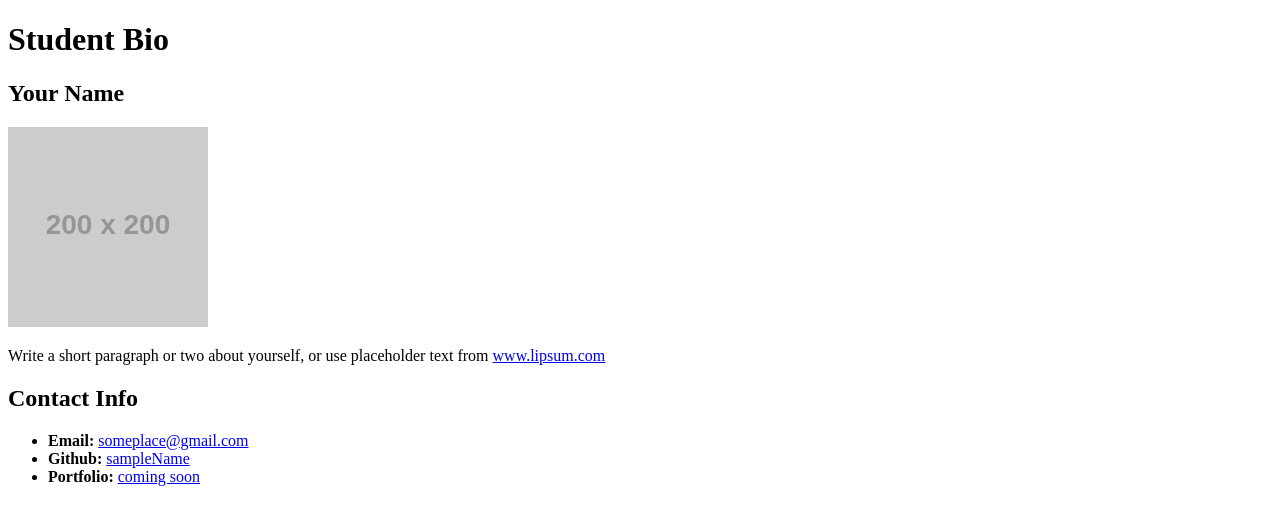
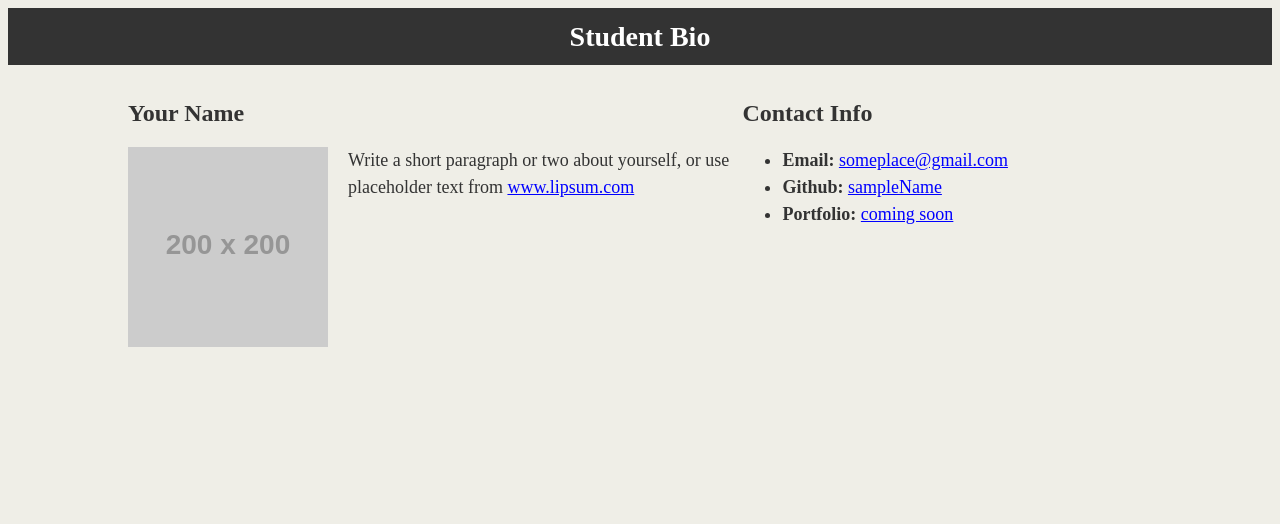
Before and after one commit to IPv5/bootCampRepo, a plain HTML site: page studentBio.html in a window 1280 px wide. Drawn offline with Linux system fonts and the light colour scheme; files that its build step writes are made by us from their sources; placeholder pictures from the web are drawn by us.

Commit message:
Updated style.css for Student Bio

```diff
--- a/studentBio.html
+++ b/studentBio.html
@@ -4,7 +4,7 @@
 <head>
     <meta charset="UTF-8">
     <title>CSS Stylesheets with Relative Paths</title>
-    <link rel="stylesheet" type="text/css" href="css/style.css">
+    <link rel="stylesheet" type="text/css" href="style.css">
 </head>
 
 <body>
--- a/style.css
+++ b/style.css
@@ -0,0 +1,52 @@
+header {
+    background: #333;
+}
+
+h1 {
+    padding: 15px 0;
+    margin: 0;
+    margin-bottom: 15px;
+    font-size: 28px;
+    color: white;
+    text-align: center;
+}
+
+h2 {
+    font-size: 24px;
+}
+
+body {
+    font-size: 18px;
+    line-height: 150%;
+    color: #333;
+    background: #efeee7;
+}
+
+a {
+    color: blue;
+}
+
+#main-bio,
+#contact-info,
+#bio-image {
+    float: left;
+}
+
+#bio-image {
+    width: 200px;
+    height: 200px;
+    margin-right: 20px;
+}
+
+#main-bio {
+    width: 60%;
+}
+
+#contact-info {
+    width: 40%;
+}
+
+.container {
+    width: 1024px;
+    margin: 0 auto;
+}
```
